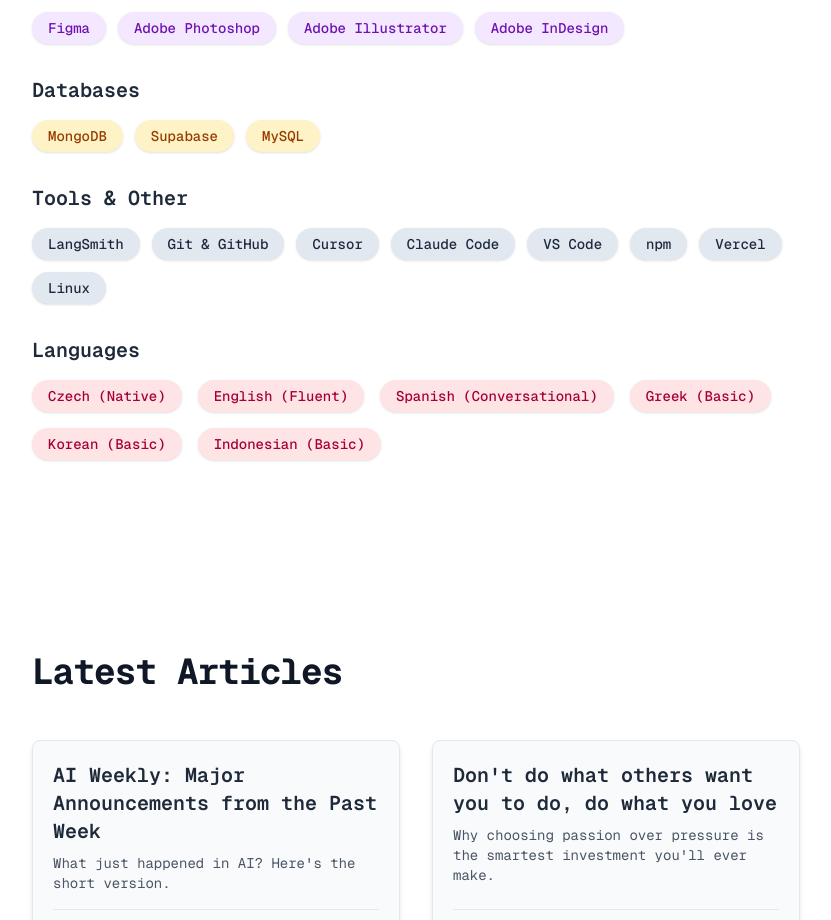
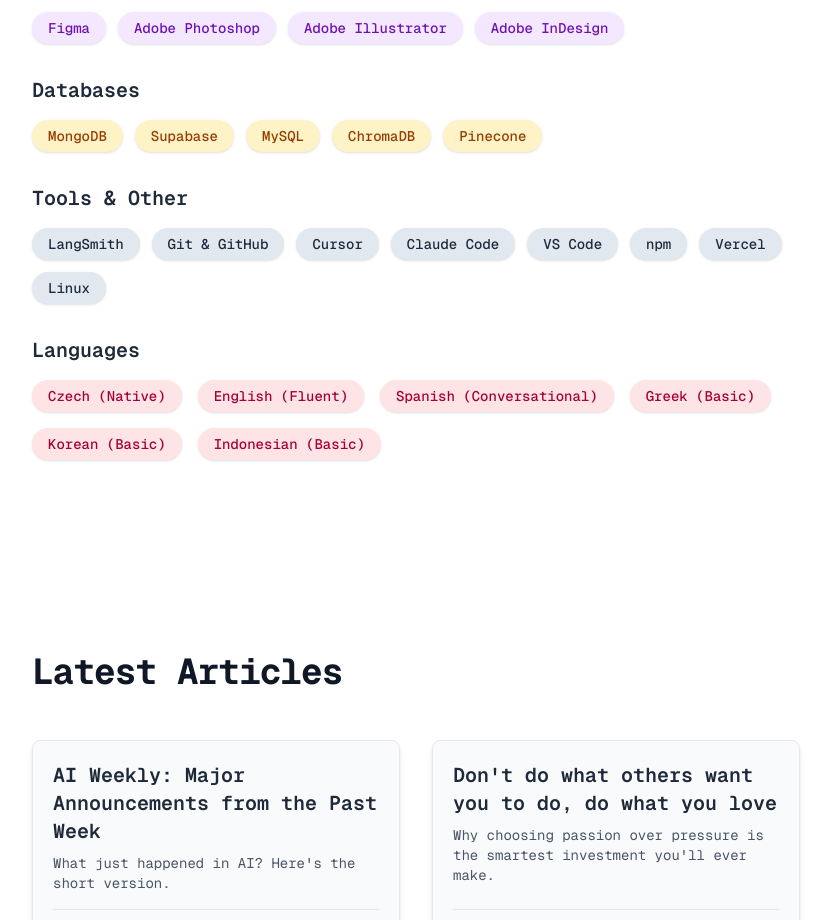
Before and after one commit to VilemB/vilembarnet, a Next.js app: page / in a window 1280 px wide. Shown: the part 2180-3100 px from the top of the page, without its empty margins (224-1055 px from the left). Built offline with nearby package versions, Linux system fonts and the light colour scheme.

Commit message:
Vector dbs

```diff
--- a/src/app/page.tsx
+++ b/src/app/page.tsx
@@ -576,7 +576,7 @@ export default function Home() {
                   Databases
                 </h3>
                 <div className="flex flex-wrap gap-2 sm:gap-3">
-                  {["MongoDB", "Supabase", "MySQL" ].map((skill) => (
+                  {["MongoDB", "Supabase", "MySQL", "ChromaDB", "Pinecone" ].map((skill) => (
                     <SkillTag
                       key={skill}
                       skillName={skill}
```
